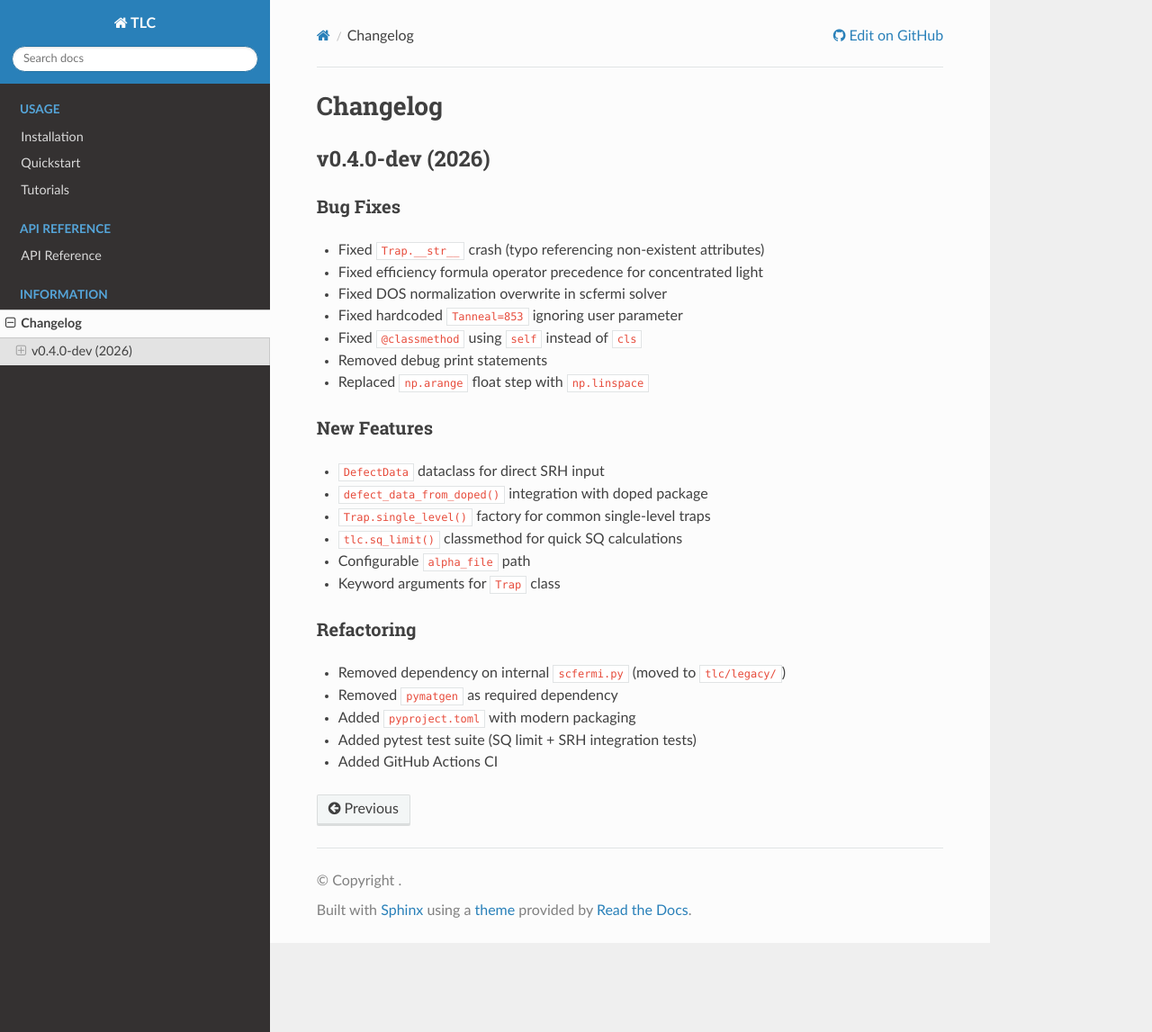
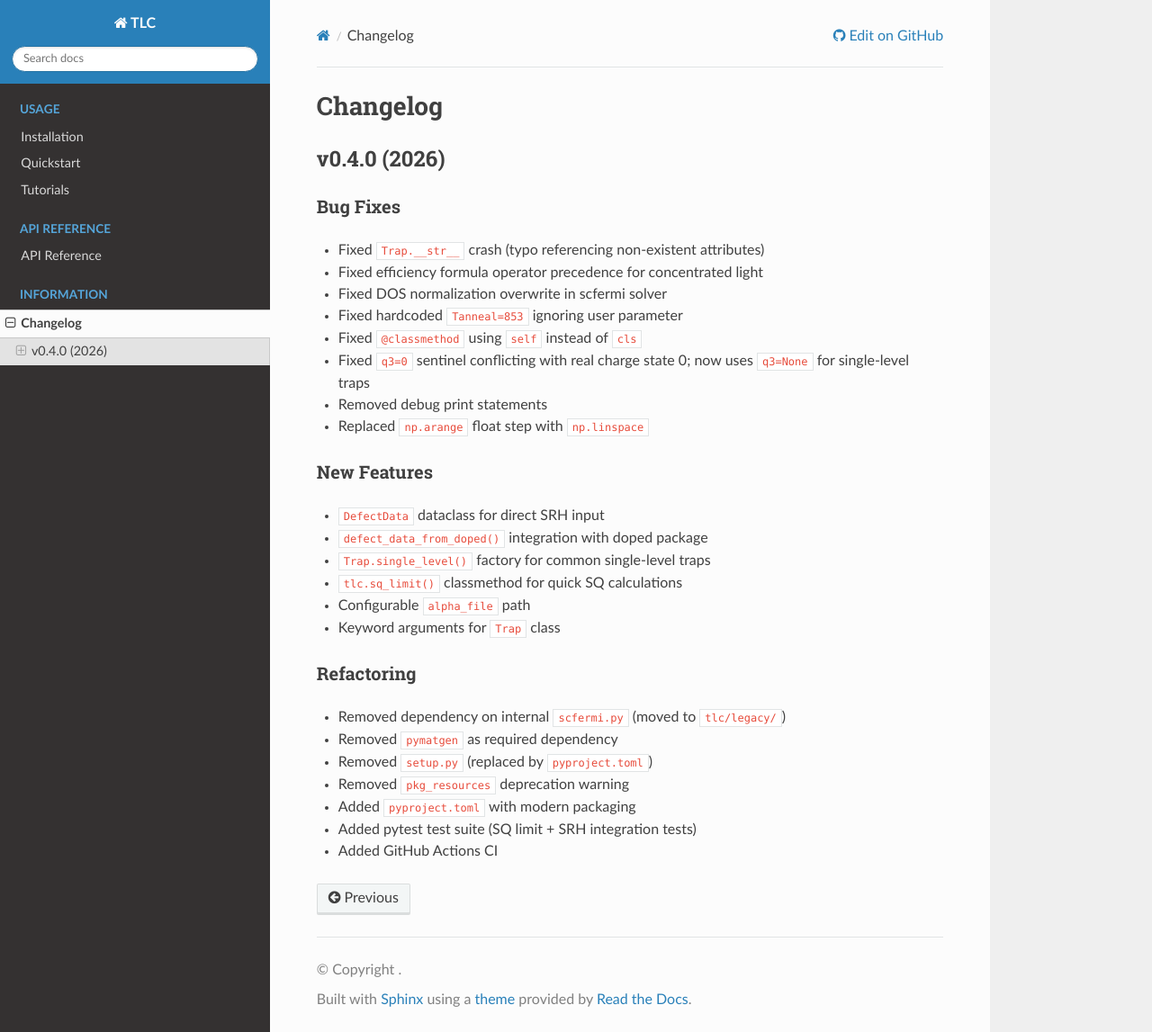
Before and after one commit to WMD-group/TrapLimitedConversion, a Sphinx documentation site: the page built from docs/changelog.rst, in a window 1280 px wide and 1147 px high. Shown: the whole window at 90% size. Built offline with Sphinx 7.4.7 and the Read the Docs theme 3.1.0, drawn with Linux system fonts in a browser that asks for light colours; pages that are not in the unit, such as notebooks, are missing from menus.

Commit message:
docs: update all references from q3=0 to q3=None
- Remove q3=0 from quickstart.rst doped example (defaults to None)
- Update changelog: v0.4.0-dev → v0.4.0, add q3 sentinel fix,
  setup.py removal, and pkg_resources fix entries

Co-Authored-By: Claude Opus 4.6 <noreply@anthropic.com>

```diff
--- a/docs/changelog.rst
+++ b/docs/changelog.rst
@@ -1,8 +1,8 @@
 Changelog
 =========
 
-v0.4.0-dev (2026)
-------------------
+v0.4.0 (2026)
+--------------
 
 Bug Fixes
 ~~~~~~~~~
@@ -11,6 +11,7 @@ Bug Fixes
 - Fixed DOS normalization overwrite in scfermi solver
 - Fixed hardcoded ``Tanneal=853`` ignoring user parameter
 - Fixed ``@classmethod`` using ``self`` instead of ``cls``
+- Fixed ``q3=0`` sentinel conflicting with real charge state 0; now uses ``q3=None`` for single-level traps
 - Removed debug print statements
 - Replaced ``np.arange`` float step with ``np.linspace``
 
@@ -27,6 +28,8 @@ Refactoring
 ~~~~~~~~~~~
 - Removed dependency on internal ``scfermi.py`` (moved to ``tlc/legacy/``)
 - Removed ``pymatgen`` as required dependency
+- Removed ``setup.py`` (replaced by ``pyproject.toml``)
+- Removed ``pkg_resources`` deprecation warning
 - Added ``pyproject.toml`` with modern packaging
 - Added pytest test suite (SQ limit + SRH integration tests)
 - Added GitHub Actions CI
--- a/docs/quickstart.rst
+++ b/docs/quickstart.rst
@@ -78,7 +78,7 @@ thermodynamics::
        trap_config={
            "V_Cd": {
                "transitions": [{
-                   "q1": 0, "q2": -1, "q3": 0,
+                   "q1": 0, "q2": -1,
                    "E_t1": 0.5, "g": 1,
                    "C_p1": 1e-7, "C_n1": 1e-8,
                }]
```
